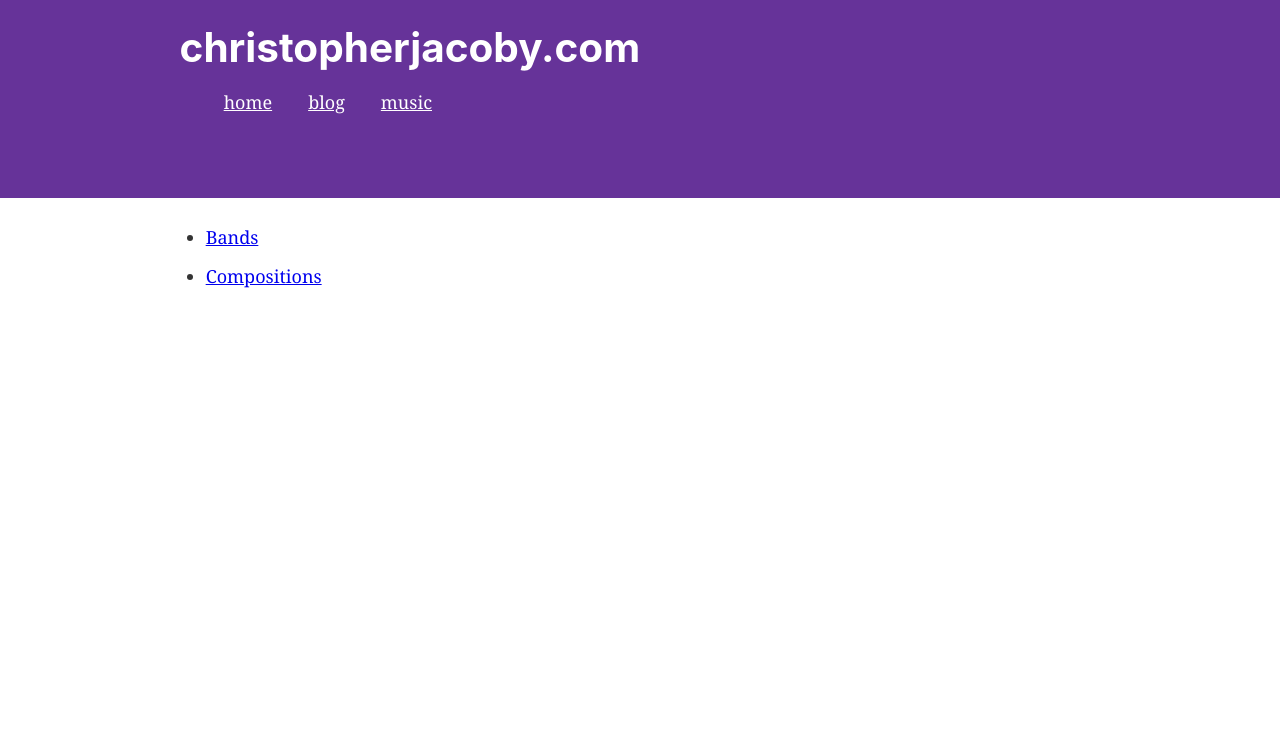
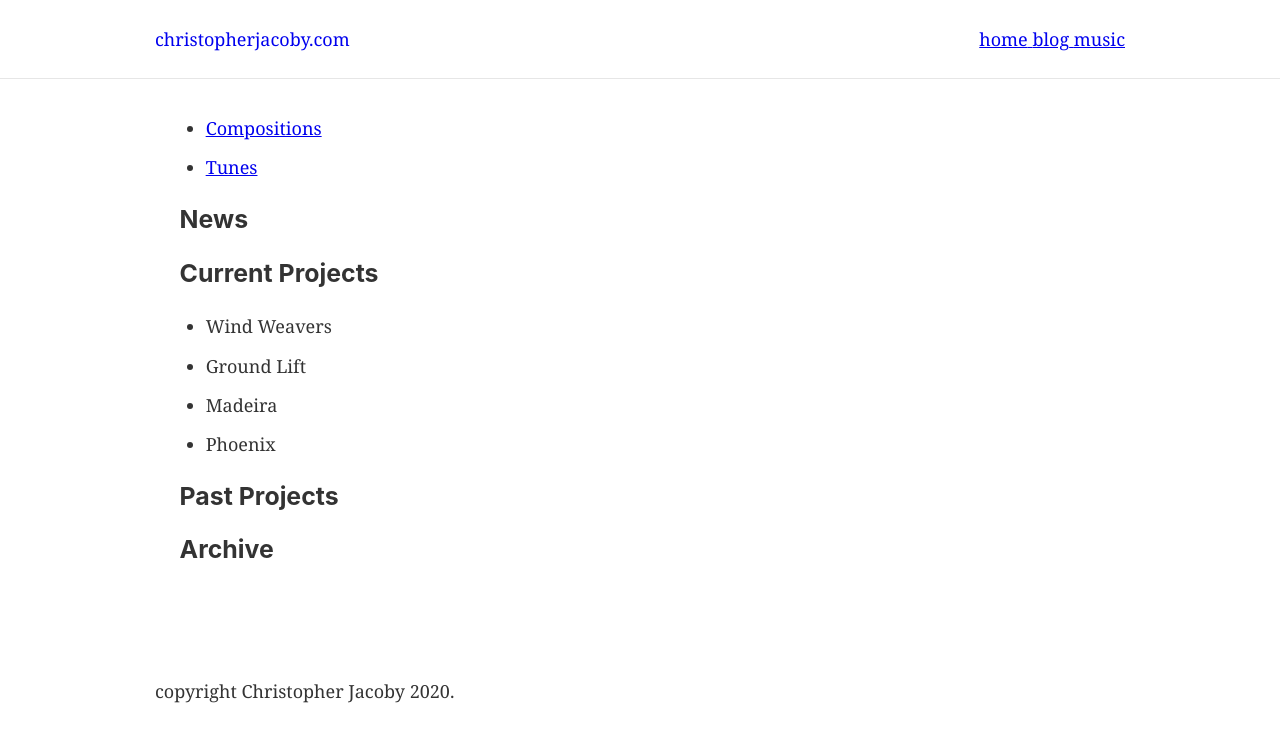
Before and after one commit to cjacoby/christopherjacoby.com, a Gatsby site: page /music in a window 1280 px wide. Built offline with nearby package versions, Linux system fonts and the light colour scheme; Gatsby itself is replaced by a stand-in of ours.

Commit message:
basic css & component explorations

```diff
--- /dev/null
+++ b/src/components/footer.js
@@ -0,0 +1,19 @@
+import React from "react"
+import styled from 'styled-components'
+
+const FooterContent = styled.div`
+    max-width: 1010px;
+    padding: 26px 20px;
+    width: 100%;
+    display: flex;
+    align-items: ccenter;
+    margin: 0 auto;
+`;
+
+const Footer = () => (
+    <FooterContent>
+        copyright Christopher Jacoby 2020.
+    </FooterContent>
+)
+
+export default Footer
--- a/src/components/header.js
+++ b/src/components/header.js
@@ -1,9 +1,77 @@
 import React from "react"
 import { Link } from "gatsby"
 import PropTypes from "prop-types"
+import styled from 'styled-components';
+
+const Nav = styled.div`
+  background-color: #fff;
+  border-bottom: 1px solid rgba(0, 0, 0, 0.0975)
+`;
+
+const NavHeader = styled.div`
+  max-width: 1010px;
+  padding: 26px 20px;
+  width: 100%;
+  display: flex;
+  align-items: center;
+  margin: 0 auto;
+`;
+
+const NavLeft = styled.div`
+  width: 50%;
+  text-align: left;
+`;
+
+const NavRight = styled.div`
+  width: 50%;
+  text-align: right;
+  svg {
+    margin-right: 20px;
+  }
+`;
+
+const MenuLink = styled(props => <Link {...props} />)`
+`;
+
 
 const Header = ({ siteTitle, menuLinks }) => (
-  <header
+  <Nav>
+    <NavHeader>
+      <NavLeft>
+        <Link
+            to="/"
+            style={{
+              // color: `white`,
+              textDecoration: `none`,
+            }}
+          >
+          {siteTitle}
+        </Link>
+      </NavLeft>
+
+      <NavRight>
+        {menuLinks.map(link => (
+          <MenuLink to={link.link}>
+            {link.name}{" "}
+          </MenuLink>
+        ))}
+      </NavRight>
+    </NavHeader>
+  </Nav>
+)
+
+Header.propTypes = {
+  siteTitle: PropTypes.string,
+}
+
+Header.defaultProps = {
+  siteTitle: ``,
+}
+
+export default Header
+
+
+{/* <header
     style={{
       background: `rebeccapurple`,
       marginBottom: `1.45rem`,
@@ -47,15 +115,4 @@ const Header = ({ siteTitle, menuLinks }) => (
           </nav>
         </div>
     </div>
-  </header>
-)
-
-Header.propTypes = {
-  siteTitle: PropTypes.string,
-}
-
-Header.defaultProps = {
-  siteTitle: ``,
-}
-
-export default Header
+  </header> */}
--- a/src/components/layout.js
+++ b/src/components/layout.js
@@ -13,6 +13,7 @@ import React from "react"
 import { Helmet } from 'react-helmet'
 import { StaticQuery, graphql } from "gatsby"
 import Header from "../components/header"
+import Footer from "../components/footer"
 import "./layout.css"
 
 const Layout = ({ children }) => (
@@ -43,14 +44,15 @@ const Layout = ({ children }) => (
         <Header menuLinks={data.site.siteMetadata.menuLinks} siteTitle={data.site.siteMetadata.title} />
         <div
           style={{
-            margin: '0 auto',
+            margin: '2rem auto',
             maxWidth: 960,
-            padding: '0px 1.0875rem 1.45rem',
+            padding: '1px 1.0875rem 1.45rem',
             paddingTop: 0,
           }}
         >
           {children}
         </div>
+        <Footer />
       </React.Fragment>
     )}
   />
--- a/src/pages/music.js
+++ b/src/pages/music.js
@@ -8,9 +8,34 @@ const MusicPage = () => (
     <Layout>
       <SEO title="Music" />
       <ul>
-        <li><Link to="/music/bands/">Bands</Link></li>
         <li><Link to="/music/compositions/">Compositions</Link></li>
+        <li><Link to="/music/tunes/">Tunes</Link></li>
       </ul>
+      <h3>News</h3>
+      <div>
+
+      </div>
+
+      <h3>Current Projects</h3>
+      <div>
+        <ul>
+        <li>Wind Weavers</li>
+          <li>Ground Lift</li>
+          <li>Madeira</li>
+          <li>Phoenix</li>
+        </ul>
+      </div>
+
+      <h3>Past Projects</h3>
+      <div>
+
+      </div>
+
+      <h3>Archive</h3>
+      <div>
+
+      </div>
+
     </Layout>
 )
 
--- a/src/pages/music/bands.js
+++ b/src/pages/music/bands.js
@@ -13,6 +13,7 @@ const BandsPage = () => (
           <li>Madeira</li>
           <li>Phoenix</li>
       </ul>
+      <h3></h3>
     </Layout>
 )
 
```
Also changed, not shown: src/components/linkbutton.js (added).
